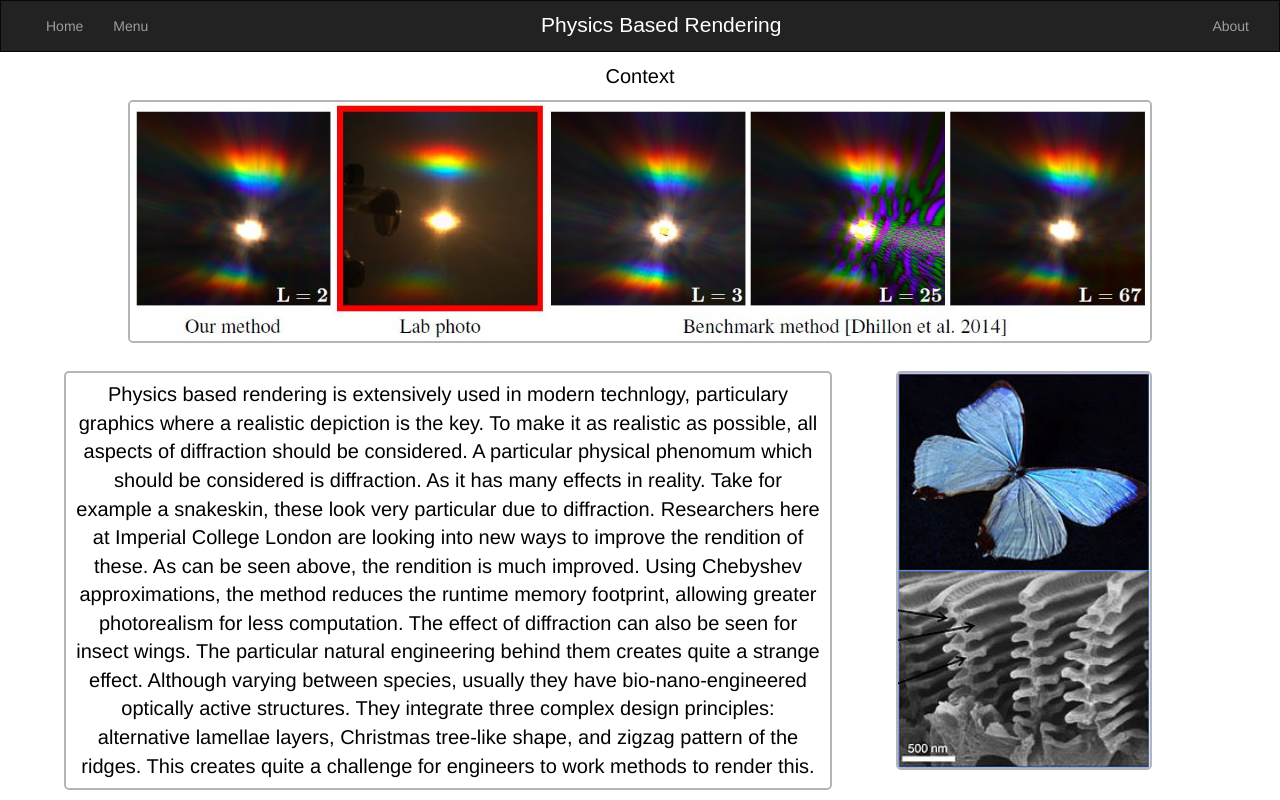
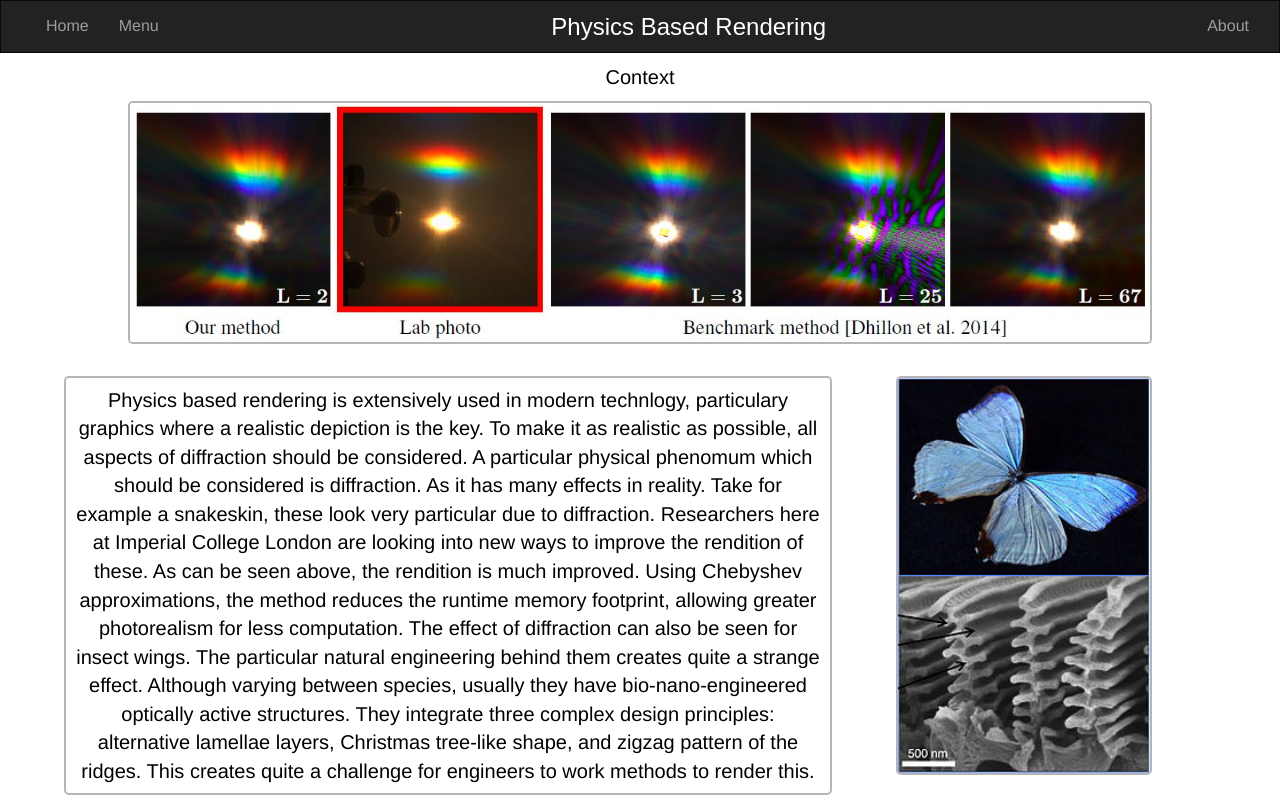
Before and after one commit to indiamai/TopicsFinal, a plain HTML site: page topics/clovis/context.html in a window 1280 px wide. Shown: the top 800 px of the page. Drawn offline with nearby package versions, Linux system fonts and the light colour scheme; some packages are replaced by stand-ins of ours.

Commit message:
CHANGING TOPIC.CSS PLZ PULL

```diff
--- a/css/topics/clovis/context.css
+++ b/css/topics/clovis/context.css
@@ -1,9 +1,5 @@
 .pages{
   width: 100%;
-  height: 100%;
-  position: relative;
-  margin: 0%;
-  overflow: hidden;
   height: 315%
 }
 
@@ -90,6 +86,14 @@ td{
   margin-left: auto;
   margin-right: auto;
   margin-left: 4%;
+}
+
+img{
+  padding-top: 0;
+  position: static;
+  margin: auto;
+  width: auto;
+
 }
 
 /* Remove the navbar's default margin-bottom and rounded borders */
@@ -205,12 +209,3 @@ li.dropdown {
 .dropdown:hover .dropdown-content {
     display: block;
 }
-
-#navbar-centre{
-    margin-left: 31%;
-    margin-top: 0.7%;
-    margin-bottom: 0.7%;
-    font-family: 'Raleway', sans-serif;
-    color: white;
-    font-size:1.5em;
-}
--- a/css/topics/topic.css
+++ b/css/topics/topic.css
@@ -1,8 +1,16 @@
-<style>
 /* Remove the navbar's default margin-bottom and rounded borders */
 .navbar {
   margin-bottom: 0;
   border-radius: 0;
+}
+
+#navbar-centre{
+    margin-left: 31%;
+    margin-top: 0.7%;
+    margin-bottom: 0.7%;
+    font-family: 'Raleway', sans-serif;
+    color: white;
+    font-size:1.5em;
 }
 
 /* Set height of the grid so .sidenav can be 100% (adjust as needed) */
@@ -123,4 +131,3 @@
 .dropdown:hover .dropdown-content {
     display: block;
 }
-</style>
--- a/topics/clovis/context.html
+++ b/topics/clovis/context.html
@@ -8,8 +8,8 @@
   <!-- replace with our own css? -->
   <link rel="stylesheet" href="https://maxcdn.bootstrapcdn.com/bootstrap/3.3.7/css/bootstrap.min.css">
   <!-- mathjax needed to display equations, just write them like in LaTeX-->
+  <link rel="stylesheet" type="text/css" href="../../css/topics/topic.css">
   <link rel="stylesheet" type="text/css" href="../../css/topics/clovis/context.css">
-  <!--link rel="stylesheet" type="text/css" href="../../css/topics/topic.css"-->
   <script type="text/x-mathjax-config">
     MathJax.Hub.Config({
       tex2jax: {inlineMath: [["$","$"],["\\(","\\)"]]}
```
Lines whose indentation alone changed are shown as unchanged.
